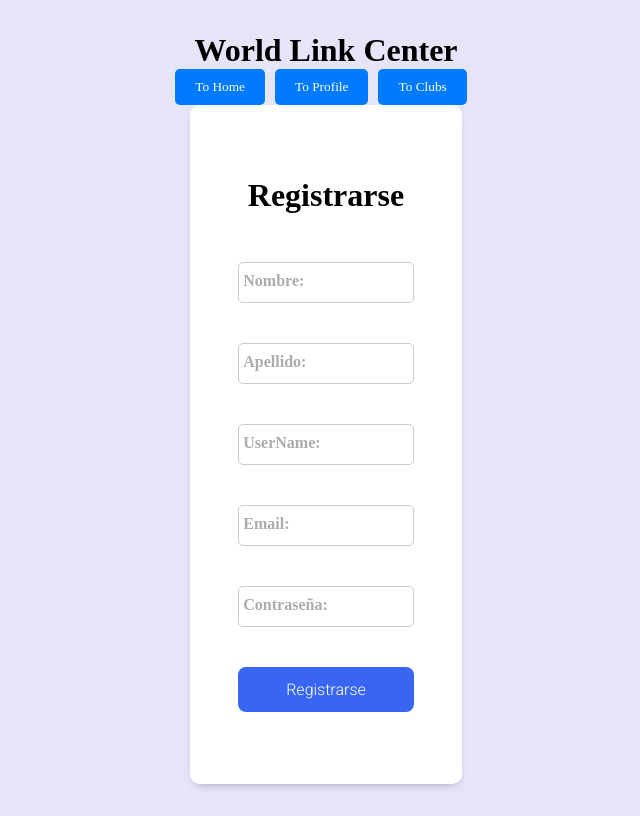
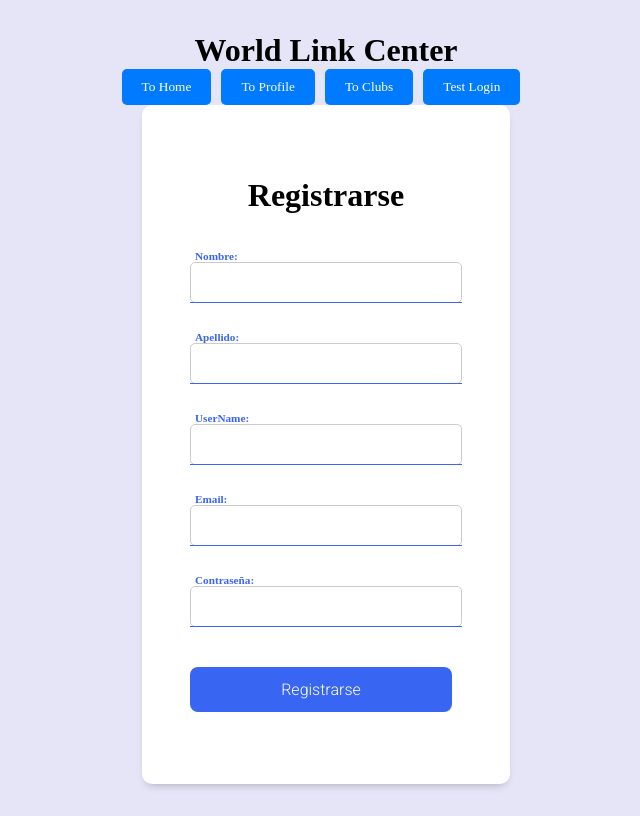
Before and after one commit to SebastianCermeno/MicroProyecto2-SistemasInformacion, a React (Vite) app: page /register in a window 1280 px wide. Shown: the whole page, without its empty margins (314-954 px from the left). Built offline with nearby package versions, Linux system fonts and the light colour scheme.

Commit message:
Log In and Register Pt2

```diff
--- a/src/App.jsx
+++ b/src/App.jsx
@@ -22,17 +22,15 @@ function App() {
     measurementId: "G-51XGX9LY5X"
   };
   const app = initializeApp(firebaseConfig);
-
-  const authentication = getAuth(app);
   return (
     <Router>
       <NavigationBar></NavigationBar>
       <Routes>
-        <Route path='/login' element={<LogInPage></LogInPage>}/>
         <Route path='/' element={<HomePage></HomePage>}/>
         <Route path='/self' element={<ProfilePage></ProfilePage>}/>
         <Route path='/clubs' element={<ClubsPage></ClubsPage>}/>
         <Route path='/register' element={<RegisterPage></RegisterPage>}/>
+        <Route path='/login' element={<LogInPage/>}/>
       </Routes>
     </Router>
   )
--- a/src/Page Components/NavigationBar/NavigationBar.jsx
+++ b/src/Page Components/NavigationBar/NavigationBar.jsx
@@ -8,7 +8,8 @@ function NavigationBar() {
         ['2', '/self'],
         ['3', '/clubs'],
         ['4', '/games'],
-        ['']
+        ['5', '/login'],
+        ['6', '/register']
     ]);
 
     function navigate(pageID) {
@@ -33,6 +34,9 @@ function NavigationBar() {
                     <button className='NavigationButton' onClick={() => navigate('3')}>
                         To Clubs
                     </button>
+                    <button className='NavigationButton' onClick={() => navigate('5')}>
+                        Test Login
+                    </button>
                 </div>
             </div>
         </>
--- a/src/Pages/Log In Page/LogInPage.jsx
+++ b/src/Pages/Log In Page/LogInPage.jsx
@@ -1,26 +1,53 @@
+import { sendPasswordResetEmail, signInWithEmailAndPassword } from 'firebase/auth';
 import './LogInPage.css'
 
-function LogInPage(authenticator) {
-    const authManager = authenticator
+import { initializeApp } from 'firebase/app'
+import { getAuth } from 'firebase/auth'
+import { useState } from 'react'
+
+function LogInPage() {
+  const firebaseConfig = {
+    apiKey: "AIzaSyBAwaLMum4Kf1yg16waWF_M6gDKAJijPIw",
+    authDomain: "microproyecto-2-unimet.firebaseapp.com",
+    projectId: "microproyecto-2-unimet",
+    storageBucket: "microproyecto-2-unimet.appspot.com",
+    messagingSenderId: "314563214259",
+    appId: "1:314563214259:web:f717dacfd2e96959fbe9c6",
+    measurementId: "G-51XGX9LY5X"
+  };
+  const app = initializeApp(firebaseConfig);
+  const authentication = getAuth(app);
+  const [email, setEmail] = useState("");
+  const [password, setPassword] = useState("");
+
+  const collectData = async() => {
+    event.preventDefault()
+    const newCredentials = await signInWithEmailAndPassword(authentication, email, password);
+    alert(newCredentials.user);
+  }
+
 return (
         <form className="form">
           <h2 className="form__title">Inicia Sesión</h2>
-              <p className="form__paragraph">¿Aún no tienes una cuenta? <a href="#" className="form__link">Entra aquí</a></p>
+          <p className="form__paragraph">¿Aún no tienes una cuenta? <a href="/register" className="form__link">Entra aquí</a></p>
 
           <div className="form__container">
             <div className="form__group">
-                  <input type="text" id="name" className="form__input" placeholder=" " />
+              <input type="text" id="name" className="form__input" value={email} onChange={(e) => setEmail(e.target.value)} />
               <label htmlFor="name" className="form__label">Correo Electronico:</label>
               <span className="form__line"></span>
             </div>
 
             <div className="form__group">
-                  <input type="password" id="password" className="form__input" placeholder=" " />
+              <input type="password" id="password" className="form__input" value={password} onChange={(b) => setPassword(b.target.value)}/>
               <label htmlFor="password" className="form__label">Contraseña:</label>
               <span className="form__line"></span>
             </div>
 
-                <input type="submit" className="form__submit" value="Entrar" />
+            <button className="form__submit" onClick={collectData}>
+              Entrar
+            </button>
+
           </div>
         </form>
       );
--- a/src/Pages/Register Page/RegisterPage.jsx
+++ b/src/Pages/Register Page/RegisterPage.jsx
@@ -1,40 +1,54 @@
+import { useState } from "react";
+
 function RegisterPage() {
+  const [personName, setName] = useState(" ")
+  const [secondName, setSecondName] = useState(" ")
+  const [userName, setUsername] = useState(" ")
+  const [email, setEmail] = useState(" ")
+  const [password, setPassword] = useState(" ")
+
+  function checkData() {
+    event.preventDefault()
+    alert(personName+secondName+userName+email+password)
+  }
 return(
     <form className="form">
     <h2 className="form__title">Registrarse</h2>
 
     <div className="form__container">
       <div className="form__group">
-        <input type="text" id="name" className="form__input" placeholder=" " />
+        <input type="text" id="name" className="form__input" value={personName} onChange={(e) => setName(e.target.value)} />
         <label htmlFor="name" className="form__label">Nombre:</label>
         <span className="form__line"></span>
       </div>
 
       <div className="form__group">
-        <input type="text" id="apellido" className="form__input" placeholder=" " />
+        <input type="text" id="apellido" className="form__input" value={secondName} onChange={(e) => setSecondName(e.target.value)} />
         <label htmlFor="apellido" className="form__label">Apellido:</label>
         <span className="form__line"></span>
       </div>
 
       <div className="form__group">
-        <input type="text" id="username" className="form__input" placeholder=" " />
+        <input type="text" id="username" className="form__input" value={userName} onChange={(e) => setUsername(e.target.value)} />
         <label htmlFor="username" className="form__label">UserName:</label>
         <span className="form__line"></span>
       </div>
 
       <div className="form__group">
-        <input type="text" id="email" className="form__input" placeholder=" " />
+        <input type="text" id="email" className="form__input" value={email} onChange={(e) => setEmail(e.target.value)} />
         <label htmlFor="email" className="form__label">Email:</label>
         <span className="form__line"></span>
       </div>
 
       <div className="form__group">
-        <input type="text" id="password" className="form__input" placeholder=" " />
+        <input type="text" id="password" className="form__input" value={password} onChange={(e) => setPassword(e.target.value)} />
         <label htmlFor="password" className="form__label">Contraseña:</label>
         <span className="form__line"></span>
       </div>
 
-      <input type="submit" className="form__submit" value="Registrarse" />
+      <button type="submit" className="form__submit" value="Registrarse" onClick={() => checkData()}>
+        Registrarse
+      </button>
     </div>
   </form>
 );
```
Also changed, not shown: 1 other file (tests, documents, lock files or other folders). Lines whose indentation alone changed are shown as unchanged.
